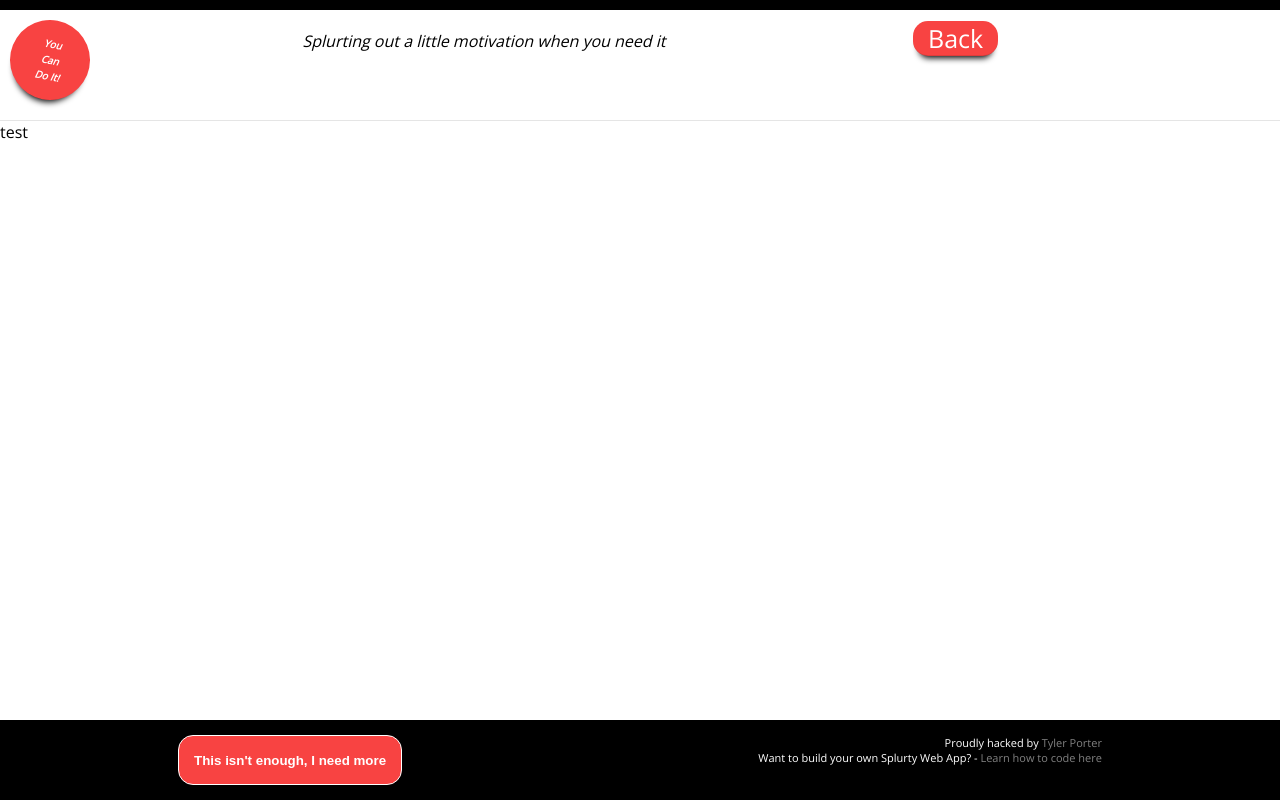
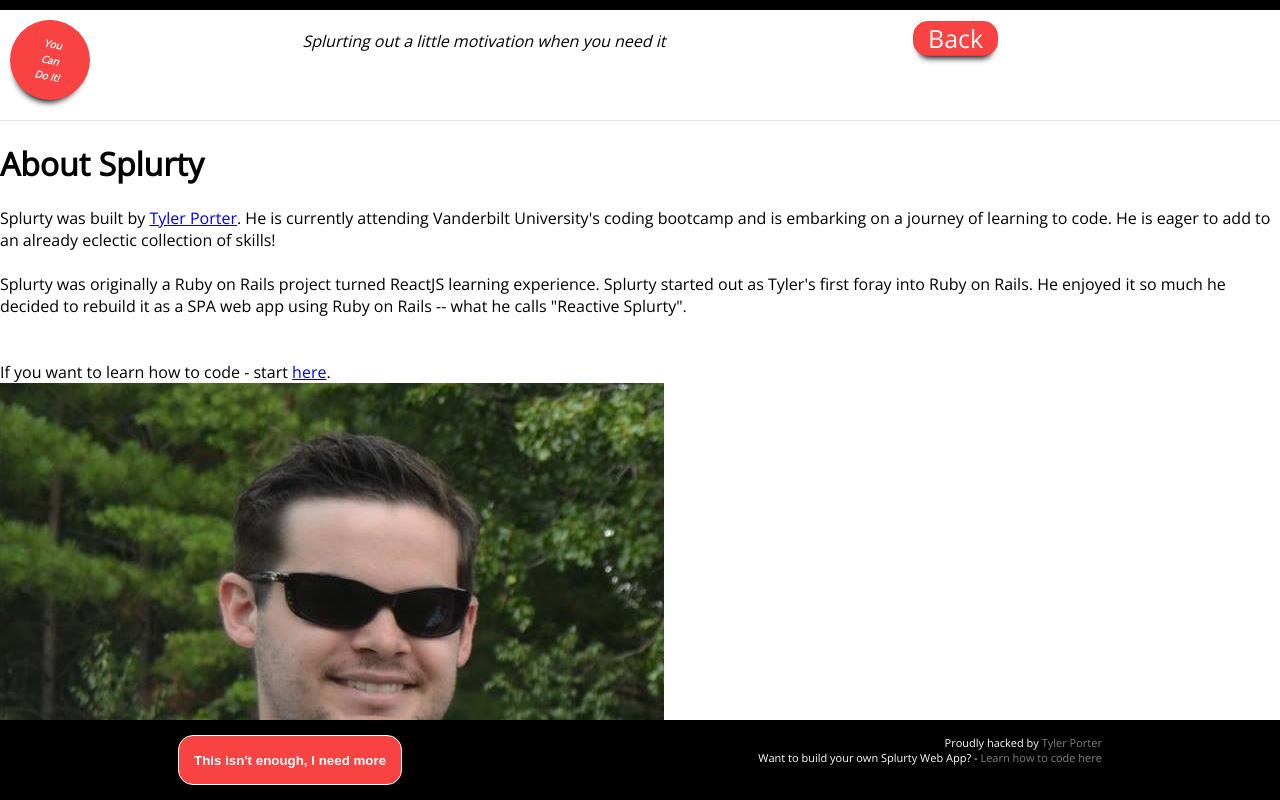
Before and after one commit to pawptart/reactive-splurty, a React (Create React App) app: page / in a window 1280 px wide. Both pictures are taken after a click on the item "About". Shown: the top 800 px of the page. Built offline with nearby package versions, Linux system fonts and the light colour scheme; no server answers.

Commit message:
Built about page

```diff
--- a/src/components/About.js
+++ b/src/components/About.js
@@ -1,9 +1,37 @@
 import React from 'react';
+import me from '../assets/me.jpg';
 
 class About extends React.Component {
 	render() {
 		return (
-			<div>test</div>
+			<div className="about-container">
+				<h1>About Splurty</h1>
+				<div className="about-splurty">
+					Splurty was built by <a href="https://tylerbporter.com">Tyler Porter</a>. He is currently
+					attending Vanderbilt University's coding bootcamp and is embarking on a journey of
+					learning to code. He is eager to add to an already eclectic collection of skills!
+					<br /><br/>
+					Splurty was originally a Ruby on Rails project turned ReactJS learning experience. Splurty started
+					out as Tyler's first foray into Ruby on Rails. He enjoyed it so much he decided to rebuild it as
+					a SPA web app using Ruby on Rails -- what he calls "Reactive Splurty".
+				</div>
+				<br /><br />
+				<div className="learn-coding">
+					If you want to learn how to code - start <a href="https://online.bootcampspot.com/">here</a>.
+				</div>
+				<img src={me} alt="Tyler Porter Profile Picture"></img>
+				<h2 className="name">
+					Tyler Porter
+				</h2>
+				<div className="about-me">
+					Tyler Porter is a junior web developer by night and a technology sales representative by day.
+					He has always loved working with new technologies and is eager to make the jump to web development
+					after graduating from Vanderbilt's bootcamp in August. Currently, he is working on learning
+					full-stack web development and has experience with HTML/CSS/JS and is eager to pick up new skills
+					(<a href="https://github.com/pawptart/reactive-splurty">like learning Ruby on Rails and ReactJS
+					by building Splurty!)</a>
+				</div>
+			</div>
 		);
 	}
 }
```
Also changed, not shown: src/assets/me.jpg (added).
